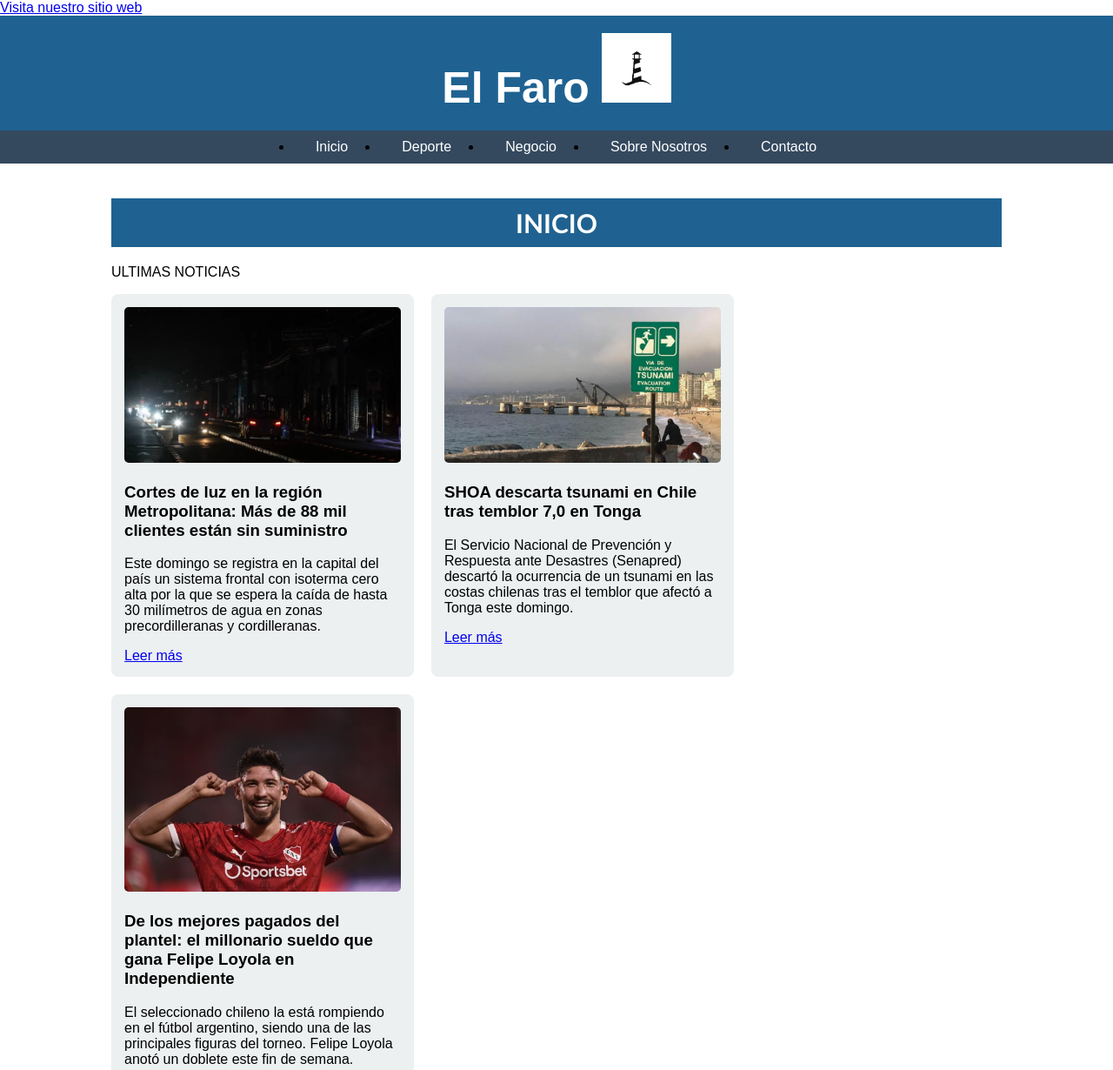
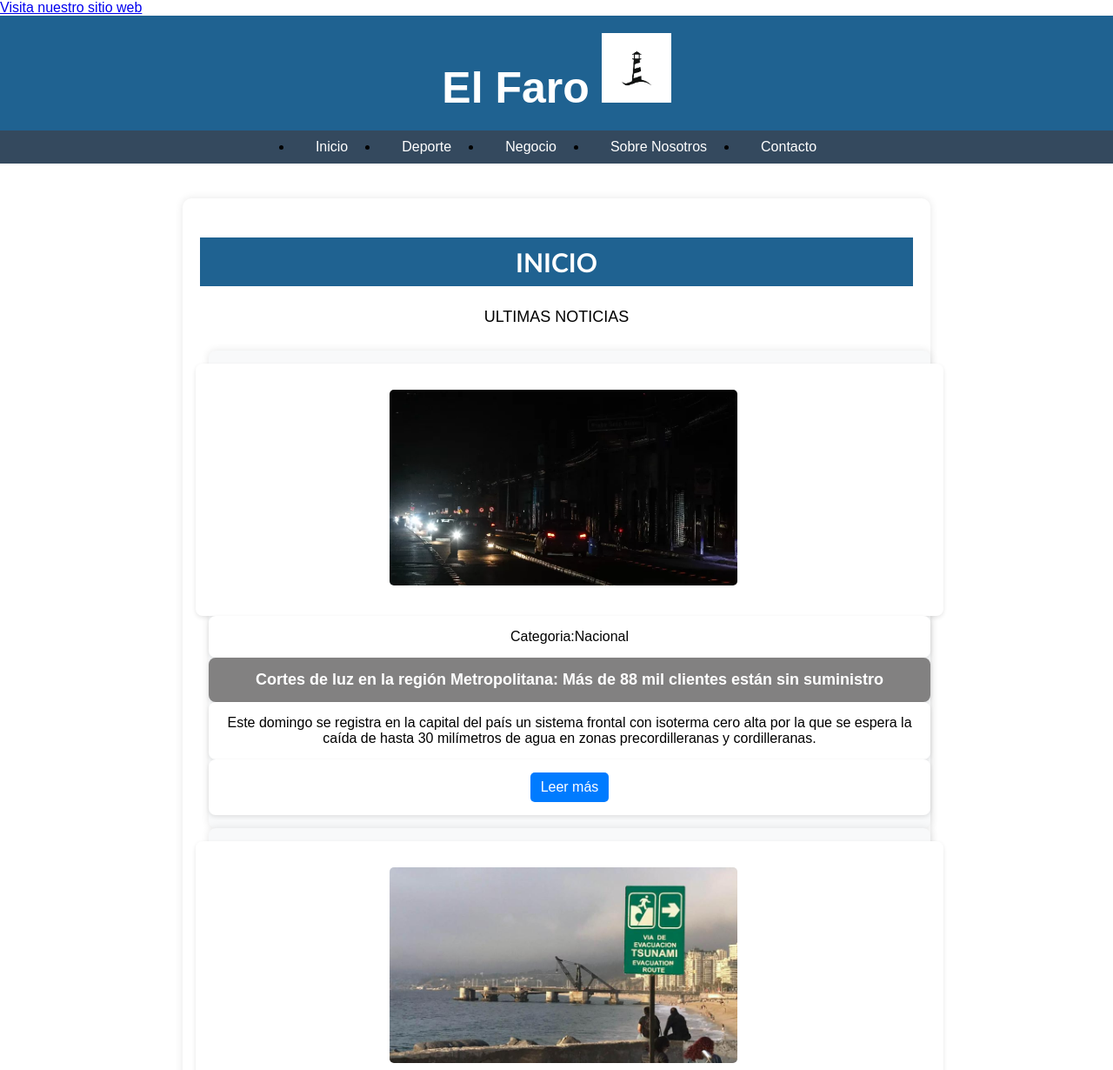
Before and after one commit to IRUBInacho/DiarioV1, a plain HTML site: page index.html in a window 1280 px wide. Shown: the top 1230 px of the page at 87% size. Drawn offline with Linux system fonts and the light colour scheme.

Commit message:
Add files via upload

```diff
--- a/estiloindex.css
+++ b/estiloindex.css
@@ -7,3 +7,91 @@ h1 {
     color: rgb(255, 255, 255);
     font-size: 30px;
   }
+
+p {
+    text-align: center;
+    font-size: 18px;
+    color: #555;
+}
+
+#Inicio {
+    width: 80%;
+    margin: 20px auto;
+    background: white;
+    padding: 20px;
+    border-radius: 10px;
+    box-shadow: 0 0 10px rgba(0, 0, 0, 0.1);
+    font-family: Arial, sans-serif;
+}
+
+#Inicio h1 {
+    text-align: center;
+    color: #ffffff;
+}
+
+#Inicio p {
+    text-align: center;
+    font-size: 18px;
+    color: #000000;
+}
+
+#Inicio .news-table {
+    width: 100%;
+    border-collapse: separate;
+    border-spacing: 10px;
+}
+
+#Inicio .news-table tr {
+    display: flex;
+    flex-direction: column;
+    align-items: center;
+    justify-content: center;
+    width: 100%;
+}
+
+#Inicio .news-table td {
+    background: #ffffff;
+    padding: 15px;
+    border-radius: 8px;
+    box-shadow: 0 2px 5px rgba(0, 0, 0, 0.1);
+    vertical-align: middle;
+    width: 100%;
+    text-align: center;
+}
+
+#Inicio .news-table td:first-child {
+
+    color: white;
+    font-size: 20px;
+    font-weight: bold;
+    padding: 30px;
+}
+
+#Inicio .news-table td:nth-child(3) {
+    background: #828181;
+    color: white;
+    font-size: 18px;
+    font-weight: bold;
+    padding: 15px;
+}
+
+
+#Inicio .news-table img {
+    width: 400px;
+    height: auto;
+    border-radius: 5px;
+}
+
+#Inicio .news-table a {
+    display: inline-block;
+    padding: 8px 12px;
+    background: #007BFF;
+    color: white;
+    text-decoration: none;
+    border-radius: 5px;
+    transition: 0.3s;
+}
+
+#Inicio .news-table a:hover {
+    background: #0056b3;
+}
--- a/index.html
+++ b/index.html
@@ -98,29 +98,38 @@
 
 
     <div class="container">
+    <section id="Inicio">
         <h1>INICIO</h1>
         <p>ULTIMAS NOTICIAS</p>
-        <div class="news">
-            <div class="news-item">
-                <img src="logo2.png" alt="">
-                <h3>Cortes de luz en la región Metropolitana: Más de 88 mil clientes están sin suministro</h3>
-                <p>Este domingo se registra en la capital del país un sistema frontal con isoterma cero alta por la que se espera la caída de hasta 30 milímetros de agua en zonas precordilleranas y cordilleranas.</p>
-                <a href="#">Leer más</a>
-            </div>
-            <div class="news-item">
-                <img src="logo3.png" alt="">
-                <h3>SHOA descarta tsunami en Chile tras temblor 7,0 en Tonga</h3>
-                <p>El Servicio Nacional de Prevención y Respuesta ante Desastres (Senapred) descartó la ocurrencia de un tsunami en las costas chilenas tras el temblor que afectó a Tonga este domingo.</p>
-                <a href="#">Leer más</a>
-            </div>
-            <div class="news-item">
-                <img src="logo4.png" alt="">
-                <h3>De los mejores pagados del plantel: el millonario sueldo que gana Felipe Loyola en Independiente</h3>
-                <p>
-                    El seleccionado chileno la está rompiendo en el fútbol argentino, siendo una de las principales figuras del torneo. Felipe Loyola anotó un doblete este fin de semana.</p>
-                <a href="#">Leer más</a>
-            </div>
-        </div>
+        <table class="news-table" border="0" cellspacing="10" cellpadding="10">
+
+            <tr>
+
+                <td><img src="logo2.png" alt=""></td>
+                <td>Categoria:Nacional</td>
+                <td>Cortes de luz en la región Metropolitana: Más de 88 mil clientes están sin suministro</td>
+                <td>Este domingo se registra en la capital del país un sistema frontal con isoterma cero alta por la que se espera la caída de hasta 30 milímetros de agua en zonas precordilleranas y cordilleranas.</td>
+                <td><a href="#">Leer más</a></td>
+            </tr>
+            <tr>
+
+                <td><img src="logo3.png" alt=""></td>
+                <td>Categoria: Emergencia</td>
+                <td>SHOA descarta tsunami en Chile tras temblor 7,0 en Tonga</td>
+                <td>El Servicio Nacional de Prevención y Respuesta ante Desastres (Senapred) descartó la ocurrencia de un tsunami en las costas chilenas tras el temblor que afectó a Tonga este domingo.</td>
+                <td><a href="#">Leer más</a></td>
+            </tr>
+            <tr>
+
+                <td><img src="logo4.png" alt=""></td>
+                <td>Categoria: Futbol</td>
+                <td>De los mejores pagados del plantel: el millonario sueldo que gana Felipe Loyola en Independiente</td>
+                <td>El seleccionado chileno la está rompiendo en el fútbol argentino, siendo una de las principales figuras del torneo. Felipe Loyola anotó un doblete este fin de semana.</td>
+                <td><a href="#">Leer más</a></td>
+            </tr>
+        </table>
+    </div>
+
 
         <video width="640" height="360" controls>
             <source src="video1.mp4" type="video/mp4">
@@ -135,7 +144,7 @@
                     border-radius: 15px;
                     box-shadow: 0 4px 8px rgba(0, 0, 0, 0.2);
                     transition: transform 0.3s ease;
-                    margin-left: 0px;
+                    margin-left: 400px;
 
 
                 }
```
Also changed, not shown: diarioEstiloV1.css (+21 -0 lines).
